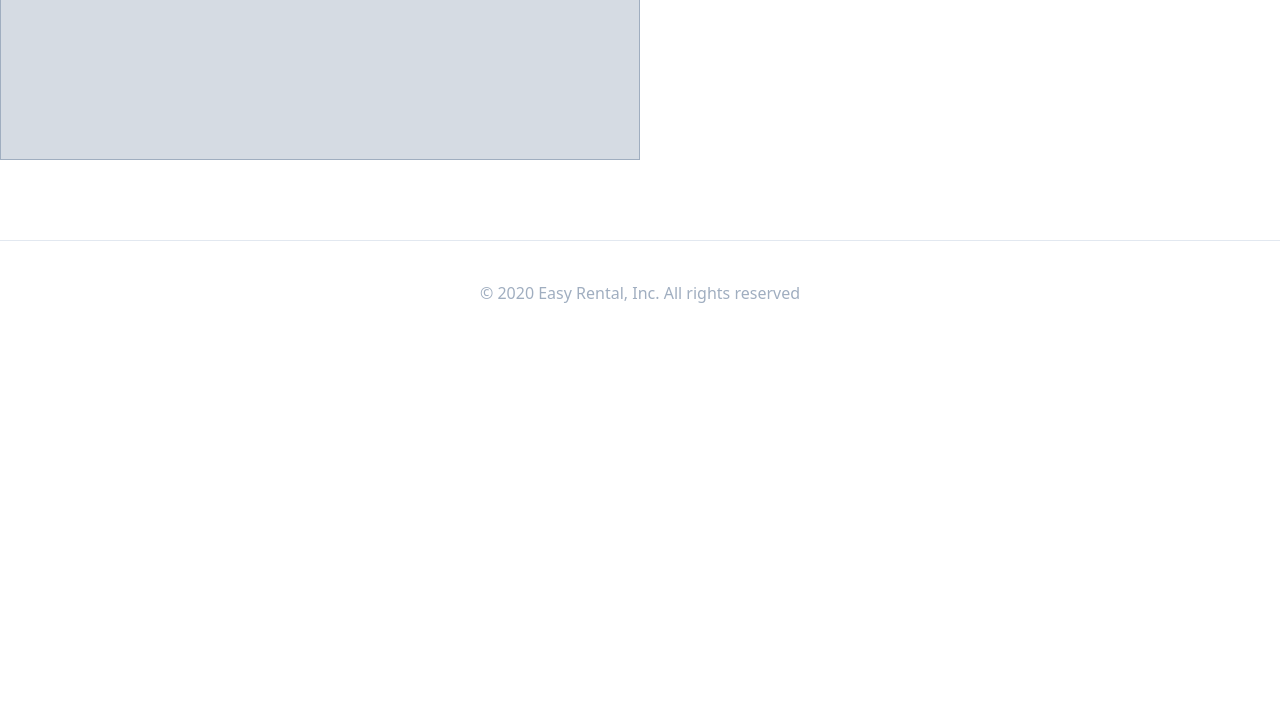
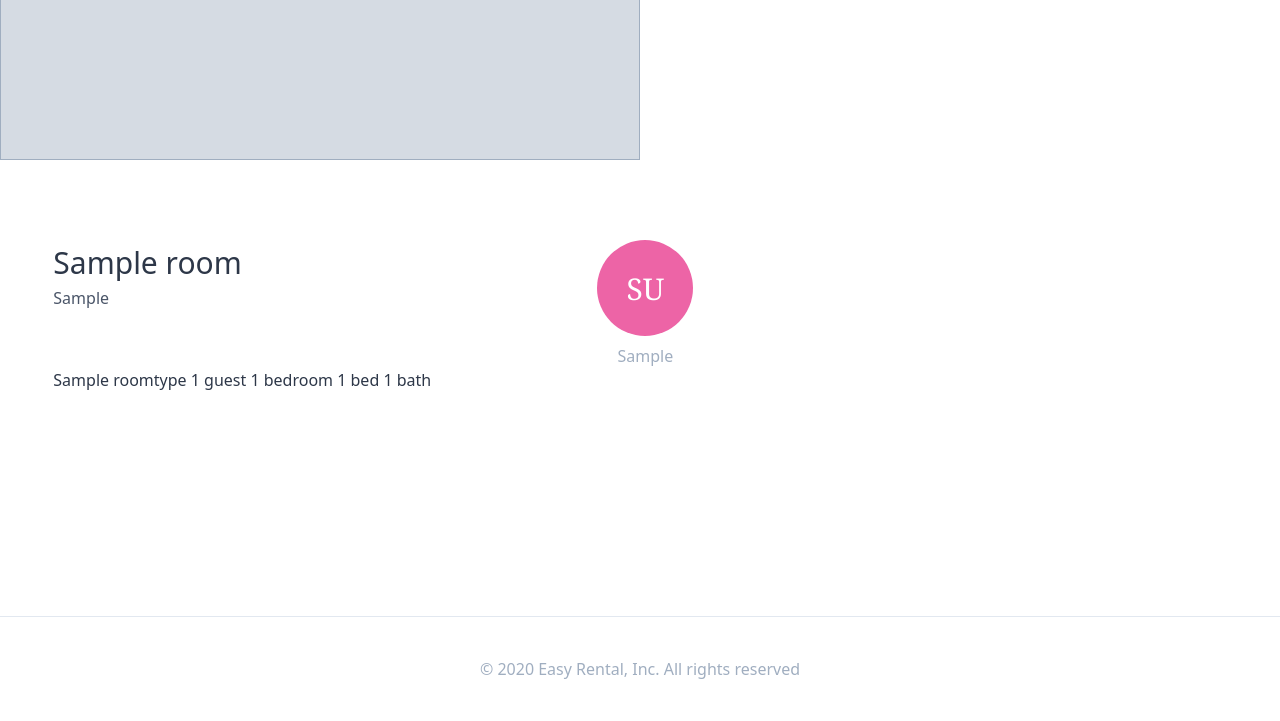
Before and after one commit to VaibhavSethia07/Easy-Rental, a Django app: page /rooms/1 in a window 1280 px wide. Shown: the part 512-1233 px from the top of the page. Before the commit the page ends 815 px from the top, so only its background shows below. Run offline with Django 3.2, Linux system fonts and the light colour scheme; tables that the repository leaves empty hold one stand-in row (values such as "Sample post"); grey boxes marked "Sample" are stand-in pictures; style sheets or scripts are compiled from the project's sources; some libraries are stand-ins or nearby versions.

Commit message:
Style the room description part

```diff
--- a/rooms/models.py
+++ b/rooms/models.py
@@ -127,4 +127,28 @@ class Room(core_models.TimeStampedModel):
 
     def get_next_four_photos(self):
         photos = self.photos.all()[1:5]
-        return photos
+        return
+
+    def get_beds(self):
+        if self.beds == 1:
+            return "1 bed"
+        else:
+            return f"{self.beds} beds"
+
+    def get_bedrooms(self):
+        if self.bedrooms == 1:
+            return "1 bedroom"
+        else:
+            return f"{self.bedrooms} bedrooms"
+
+    def get_guests(self):
+        if self.guests == 1:
+            return "1 guest"
+        else:
+            return f"{self.guests} guests"
+
+    def get_baths(self):
+        if self.baths == 1:
+            return "1 bath"
+        else:
+            return f"{self.baths} baths"
--- a/rooms/templates/rooms/room_detail.html
+++ b/rooms/templates/rooms/room_detail.html
@@ -13,4 +13,35 @@
             {% endfor %}
         </div>
     </div>
+
+    <div class="container mx-auto flex justify-around pb-56">
+        <div class="w-1/2">
+            <div class="flex justify-between">
+                <div>
+                    <h4 class="text-3xl font-medium mb-px">{{room.name}}</h4>
+                    <span  class="text-gray-700 font-light">{{room.city}}</span>
+                </div>
+                <div class="flex flex-col items-center">
+                    <a href="{{room.host.get_absolute_url}}" class="flex flex-col items-center">
+                        {% if user_obj.avatar %}
+                            <div class="h-24 w-24 bg-cover rounded-full bg-center" style="background-image: url({{user_obj.avatar.url}});">
+                        {% else %}
+                            <div class="h-24 w-24 bg-pink-500 rounded-full font-serif text-white flex justify-center items-center overflow-hidden">
+                                <span class="text-3xl">{{room.host.first_name|first}}{{room.host.last_name|first}}</span>
+                        {% endif %}
+                            </div>
+                        <span class="mt-2 text-gray-500">{{room.host.first_name}}</span>
+                    </a>
+                </div>
+            </div>
+            <div class="flex">
+                {{room.room_type}}
+                {{room.get_guests}}
+                {{room.get_bedrooms}}
+                {{room.get_beds}}
+                {{room.get_baths}}
+            </div>
+        </div>
+        <div class="w-1/3"></div>
+    </div>
 {% endblock content %}
```
